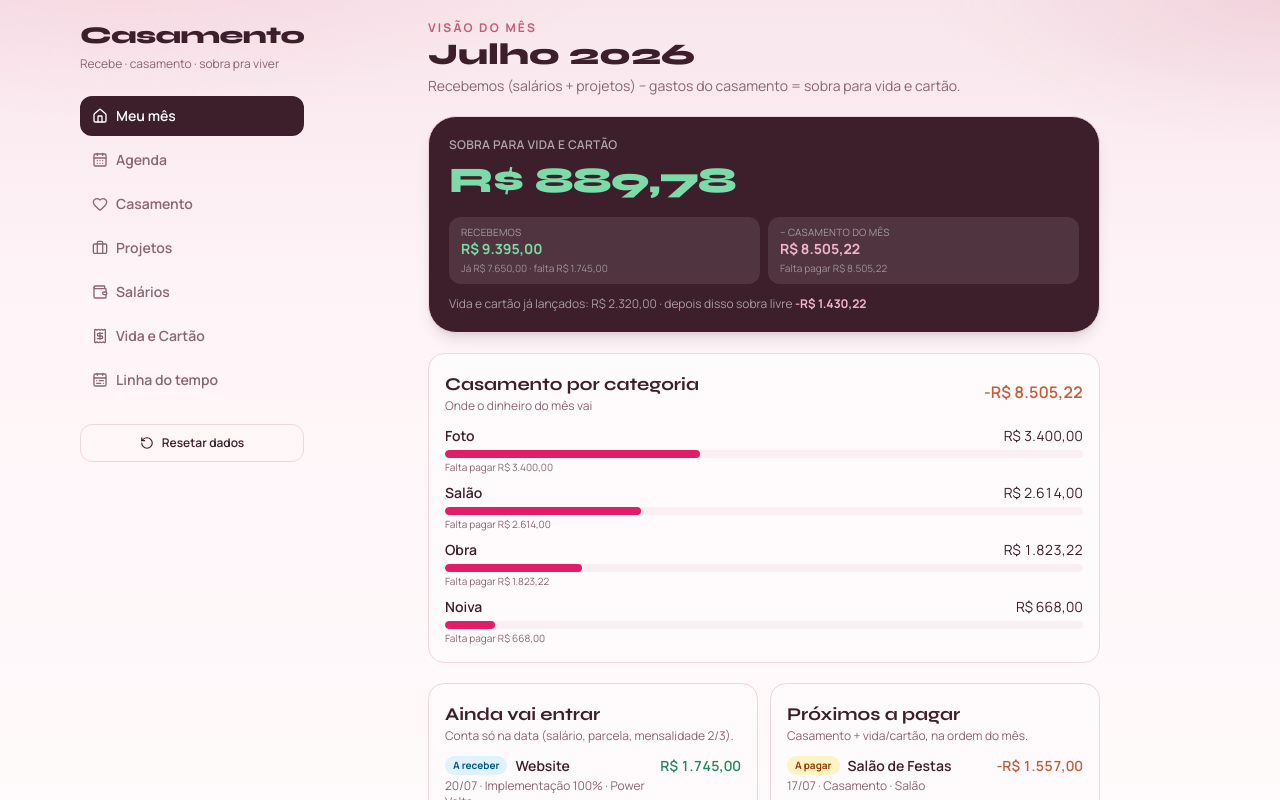
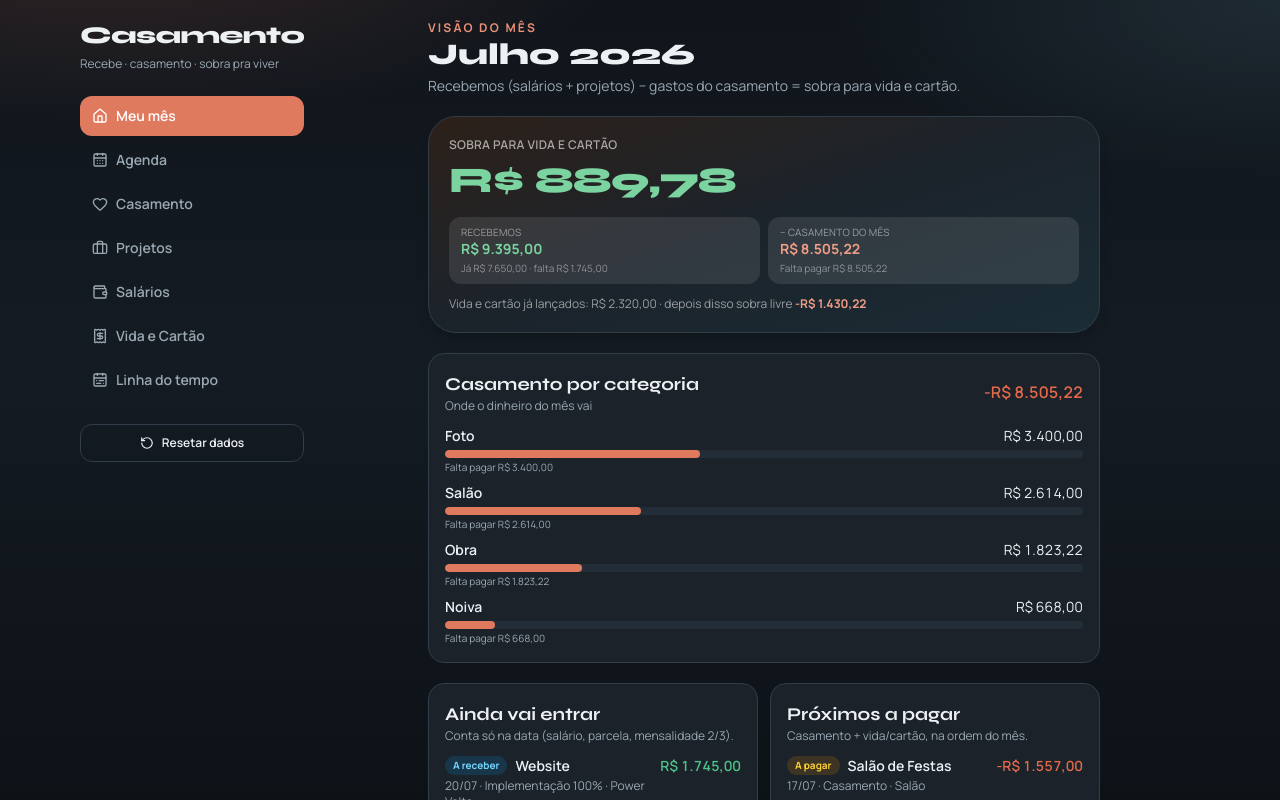
Before and after one commit to Rafael-Rangel/casamento, a React (Vite) app: page / in a window 1280 px wide. Shown: the top 800 px of the page. Built offline with nearby package versions, Linux system fonts and the light colour scheme.

Commit message:
Tema dark padrao com paleta terracota + azul sereno
Co-authored-by: Cursor <cursoragent@cursor.com>

```diff
--- a/index.html
+++ b/index.html
@@ -4,6 +4,8 @@
     <meta charset="UTF-8" />
     <link rel="icon" type="image/svg+xml" href="/favicon.svg" />
     <meta name="viewport" content="width=device-width, initial-scale=1.0" />
+    <meta name="color-scheme" content="dark" />
+    <meta name="theme-color" content="#10151b" />
     <title>Casamento 12/12/2026 — Plano Financeiro</title>
     <link rel="preconnect" href="https://fonts.googleapis.com" />
     <link rel="preconnect" href="https://fonts.gstatic.com" crossorigin />
--- a/src/App.tsx
+++ b/src/App.tsx
@@ -62,7 +62,7 @@ function Shell() {
                 onClick={() => setTab(item.id)}
                 className={`flex w-full items-center gap-2 rounded-xl px-3 py-2.5 text-left text-sm font-semibold transition ${
                   tab === item.id
-                    ? 'bg-[var(--ink)] text-white'
+                    ? 'bg-[var(--rose)] text-white'
                     : 'text-[var(--ink-muted)] hover:bg-[var(--surface)] hover:text-[var(--ink)]'
                 }`}
               >
--- a/src/components/ExpensesPage.tsx
+++ b/src/components/ExpensesPage.tsx
@@ -121,7 +121,7 @@ export function ExpensesPage() {
                   <span className="rounded-full bg-[var(--accent-soft)] px-2 py-0.5 text-xs font-semibold">
                     {KIND_LABEL[e.kind]}
                   </span>
-                  <span className="rounded-full bg-white px-2 py-0.5 text-xs text-[var(--ink-muted)] border border-[var(--line)]">
+                  <span className="rounded-full bg-[var(--surface-2)] px-2 py-0.5 text-xs text-[var(--ink-muted)] border border-[var(--line)]">
                     {(e.purpose || 'life') === 'life' ? 'Vida/cartão' : 'Casamento'}
                   </span>
                 </div>
--- a/src/components/MeuMesPage.tsx
+++ b/src/components/MeuMesPage.tsx
@@ -22,10 +22,10 @@ function ItemRow({ item }: { item: MonthObligation }) {
           <span
             className={`rounded-full px-2 py-0.5 text-[10px] font-bold ${
               item.paid
-                ? 'bg-emerald-100 text-emerald-800'
+                ? 'bg-emerald-500/15 text-emerald-300'
                 : item.direction === 'in'
-                  ? 'bg-sky-100 text-sky-800'
-                  : 'bg-amber-100 text-amber-800'
+                  ? 'bg-sky-500/15 text-sky-300'
+                  : 'bg-amber-500/15 text-amber-300'
             }`}
           >
             {badge}
@@ -86,13 +86,13 @@ export function MeuMesPage() {
         </p>
       </header>
 
-      <section className="overflow-hidden rounded-[1.75rem] border border-[var(--line)] bg-[var(--ink)] p-5 text-white shadow-lg">
+      <section className="overflow-hidden rounded-[1.75rem] border border-[var(--line)] bg-gradient-to-br from-[#2c2019] via-[#1b232b] to-[#1a2c35] p-5 text-white shadow-lg">
         <p className="text-xs font-semibold uppercase tracking-wide text-white/60">
           Sobra para vida e cartão
         </p>
         <p
           className={`mt-2 font-display text-4xl font-extrabold tabular-nums ${
-            plan.leftoverForLife >= 0 ? 'text-[#7cdba8]' : 'text-[#f2b6c8]'
+            plan.leftoverForLife >= 0 ? 'text-[#7bd3a0]' : 'text-[#ef9d86]'
           }`}
         >
           {fmt(plan.leftoverForLife)}
@@ -100,7 +100,7 @@ export function MeuMesPage() {
         <div className="mt-4 grid gap-2 text-sm sm:grid-cols-2">
           <div className="rounded-xl bg-white/10 px-3 py-2">
             <p className="text-[10px] uppercase tracking-wide text-white/50">Recebemos</p>
-            <p className="font-bold text-[#7cdba8]">{fmt(plan.incomeTotal)}</p>
+            <p className="font-bold text-[#7bd3a0]">{fmt(plan.incomeTotal)}</p>
             <p className="mt-0.5 text-[10px] text-white/45">
               Já {fmt(plan.incomeReceived)} · falta {fmt(plan.incomePending)}
             </p>
@@ -109,7 +109,7 @@ export function MeuMesPage() {
             <p className="text-[10px] uppercase tracking-wide text-white/50">
               − Casamento do mês
             </p>
-            <p className="font-bold text-[#f2b6c8]">{fmt(plan.weddingTotal)}</p>
+            <p className="font-bold text-[#ef9d86]">{fmt(plan.weddingTotal)}</p>
             <p className="mt-0.5 text-[10px] text-white/45">
               Falta pagar {fmt(plan.weddingPending)}
             </p>
@@ -119,7 +119,7 @@ export function MeuMesPage() {
           Vida e cartão já lançados: {fmt(plan.lifeTotal)} · depois disso sobra livre{' '}
           <span
             className={`font-bold ${
-              plan.leftoverAfterLife >= 0 ? 'text-[#7cdba8]' : 'text-[#f2b6c8]'
+              plan.leftoverAfterLife >= 0 ? 'text-[#7bd3a0]' : 'text-[#ef9d86]'
             }`}
           >
             {fmt(plan.leftoverAfterLife)}
--- a/src/components/ProjectsPage.tsx
+++ b/src/components/ProjectsPage.tsx
@@ -249,7 +249,7 @@ export function ProjectsPage() {
                   onClick={() => applyPreset(mode)}
                   className={`rounded-full px-3 py-1.5 text-xs font-semibold transition ${
                     splitMode === mode
-                      ? 'bg-[var(--ink)] text-white'
+                      ? 'bg-[var(--rose)] text-white'
                       : 'bg-[var(--surface)] text-[var(--ink-muted)] border border-[var(--line)]'
                   }`}
                 >
--- a/src/components/TimelinePage.tsx
+++ b/src/components/TimelinePage.tsx
@@ -9,11 +9,11 @@ import type { MonthEntry } from '../types/finance'
 gsap.registerPlugin(useGSAP)
 
 const KIND_STYLE: Record<MonthEntry['kind'], string> = {
-  salary: 'bg-emerald-50 text-emerald-800',
-  project_payment: 'bg-sky-50 text-sky-800',
-  project_monthly: 'bg-teal-50 text-teal-800',
-  other_income: 'bg-lime-50 text-lime-800',
-  expense: 'bg-orange-50 text-orange-800',
+  salary: 'bg-emerald-500/15 text-emerald-300',
+  project_payment: 'bg-sky-500/15 text-sky-300',
+  project_monthly: 'bg-teal-500/15 text-teal-300',
+  other_income: 'bg-lime-500/15 text-lime-300',
+  expense: 'bg-orange-500/15 text-orange-300',
 }
 
 const KIND_LABEL: Record<MonthEntry['kind'], string> = {
--- a/src/components/ui.tsx
+++ b/src/components/ui.tsx
@@ -57,10 +57,10 @@ export function Button({
 }) {
   const styles = {
     primary:
-      'bg-[var(--ink)] text-white hover:bg-[var(--ink-soft)] shadow-sm',
-    soft: 'bg-[var(--accent)] text-[var(--ink)] hover:brightness-95 font-semibold',
+      'bg-[var(--rose)] text-white hover:bg-[var(--rose-strong)] shadow-sm',
+    soft: 'bg-[var(--accent)] text-[#10151b] hover:brightness-110 font-semibold',
     ghost: 'bg-transparent text-[var(--ink)] hover:bg-[var(--surface-2)] border border-[var(--line)]',
-    danger: 'bg-red-50 text-red-700 hover:bg-red-100 border border-red-100',
+    danger: 'bg-red-500/15 text-red-300 hover:bg-red-500/25 border border-red-500/30',
   }
   return (
     <button
@@ -91,7 +91,7 @@ export function Modal({
       <button
         type="button"
         aria-label="Fechar"
-        className="absolute inset-0 bg-[var(--ink)]/40 backdrop-blur-sm"
+        className="absolute inset-0 bg-black/60 backdrop-blur-sm"
         onClick={onClose}
       />
       <div
--- a/src/index.css
+++ b/src/index.css
@@ -6,21 +6,32 @@
 }
 
 :root {
-  --ink: #3d1f2b;
-  --ink-soft: #5c2f40;
-  --ink-muted: #8a6572;
-  --ink-faint: #b3919c;
-  --accent: #f2b6c8;
-  --accent-strong: #c45b7a;
-  --accent-soft: #fde8ef;
-  --rose: #e11d6a;
-  --positive: #1f8a5b;
-  --negative: #c45c3a;
-  --surface: #fffafb;
-  --surface-2: #faf0f3;
-  --line: #efd5dd;
-  --bg0: #f8e6ec;
-  --bg1: #fff5f8;
+  color-scheme: dark;
+
+  /* Texto sobre fundo escuro */
+  --ink: #eef1f4;
+  --ink-soft: #d3dae0;
+  --ink-muted: #9aa8b3;
+  --ink-faint: #6b7a86;
+
+  /* Terracota (quente) — ações e destaques primários */
+  --rose: #e07a5f;
+  --rose-strong: #ef8b71;
+  --accent-strong: #e89178;
+
+  /* Azul sereno (frio) — destaque secundário */
+  --accent: #6fa8c0;
+  --accent-soft: #24333d;
+
+  --positive: #4cc38a;
+  --negative: #e2694a;
+
+  /* Superfícies escuras com leve tom azul-ardósia */
+  --surface: #1b222a;
+  --surface-2: #232d37;
+  --line: #313d49;
+  --bg0: #10151b;
+  --bg1: #141b22;
 }
 
 * {
@@ -38,9 +49,9 @@ body {
   font-family: var(--font-sans);
   color: var(--ink);
   background:
-    radial-gradient(ellipse 80% 50% at 10% -10%, #f2b6c866, transparent 50%),
-    radial-gradient(ellipse 60% 40% at 100% 0%, #c45b7a22, transparent 45%),
-    linear-gradient(180deg, var(--bg0), var(--bg1) 40%, #fffafb 100%);
+    radial-gradient(ellipse 80% 50% at 8% -12%, #e07a5f30, transparent 55%),
+    radial-gradient(ellipse 70% 45% at 100% 0%, #6fa8c026, transparent 50%),
+    linear-gradient(180deg, var(--bg0), var(--bg1) 45%, #0d1217 100%);
   background-attachment: fixed;
   -webkit-font-smoothing: antialiased;
 }
@@ -54,8 +65,11 @@ body {
   height: 8px;
 }
 ::-webkit-scrollbar-thumb {
-  background: #e0b4c2;
+  background: #3a4652;
   border-radius: 999px;
+}
+::-webkit-scrollbar-thumb:hover {
+  background: #4a5866;
 }
 
 input[type="number"]::-webkit-inner-spin-button,
--- a/src/lib/wedding.ts
+++ b/src/lib/wedding.ts
@@ -75,14 +75,14 @@ export function createWeddingState(): WeddingState {
 }
 
 export const TAG_COLORS: Record<string, string> = {
-  salão: 'bg-rose-100 text-rose-800',
-  noiva: 'bg-pink-100 text-pink-800',
-  foto: 'bg-sky-100 text-sky-800',
-  casamento: 'bg-fuchsia-100 text-fuchsia-800',
-  casa: 'bg-amber-100 text-amber-800',
-  luademel: 'bg-cyan-100 text-cyan-800',
-  convites: 'bg-emerald-100 text-emerald-800',
-  obra: 'bg-orange-100 text-orange-800',
+  salão: 'bg-rose-500/15 text-rose-300',
+  noiva: 'bg-pink-500/15 text-pink-300',
+  foto: 'bg-sky-500/15 text-sky-300',
+  casamento: 'bg-fuchsia-500/15 text-fuchsia-300',
+  casa: 'bg-amber-500/15 text-amber-300',
+  luademel: 'bg-cyan-500/15 text-cyan-300',
+  convites: 'bg-emerald-500/15 text-emerald-300',
+  obra: 'bg-orange-500/15 text-orange-300',
 }
 
 export const TAG_LABEL: Record<string, string> = {
```
Also changed, not shown: src/components/AgendaPage.tsx (+6 -6 lines), src/components/WeddingPage.tsx (+20 -20 lines).
